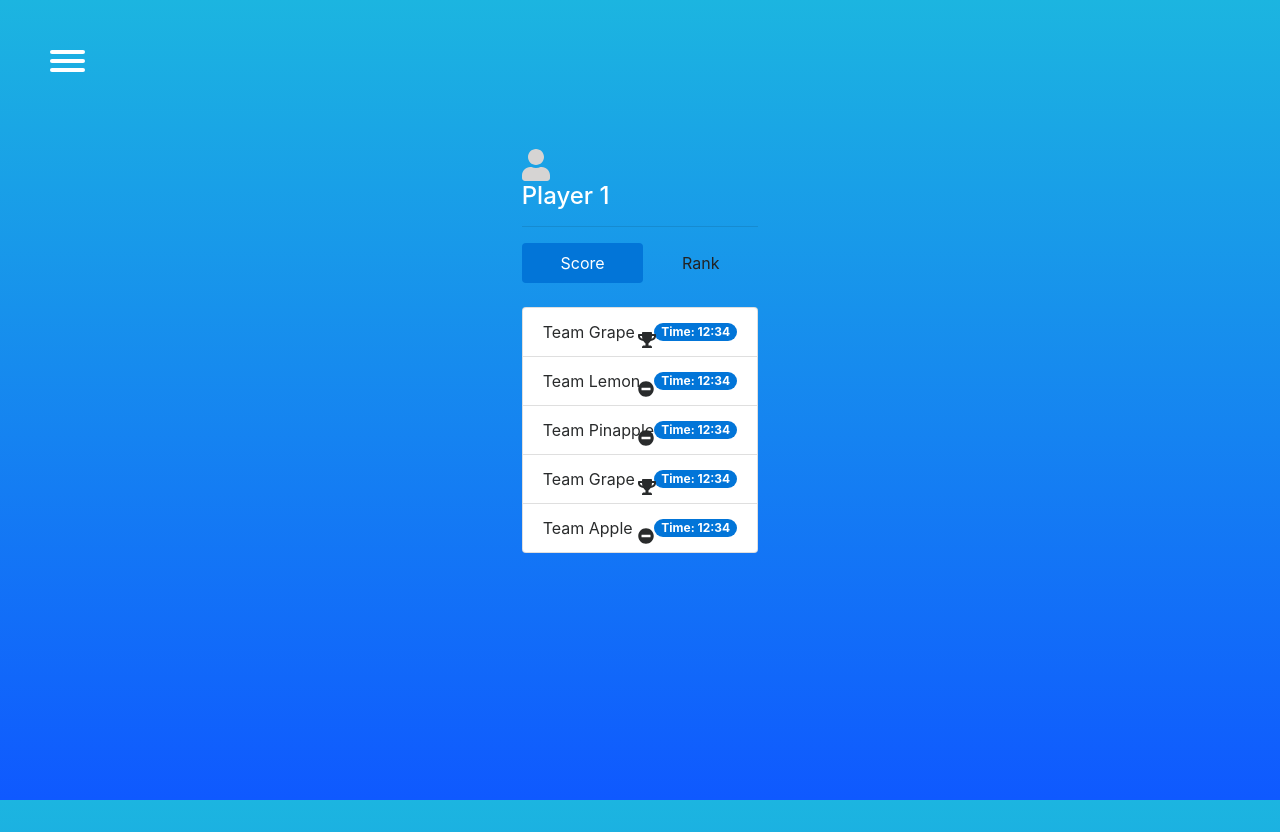
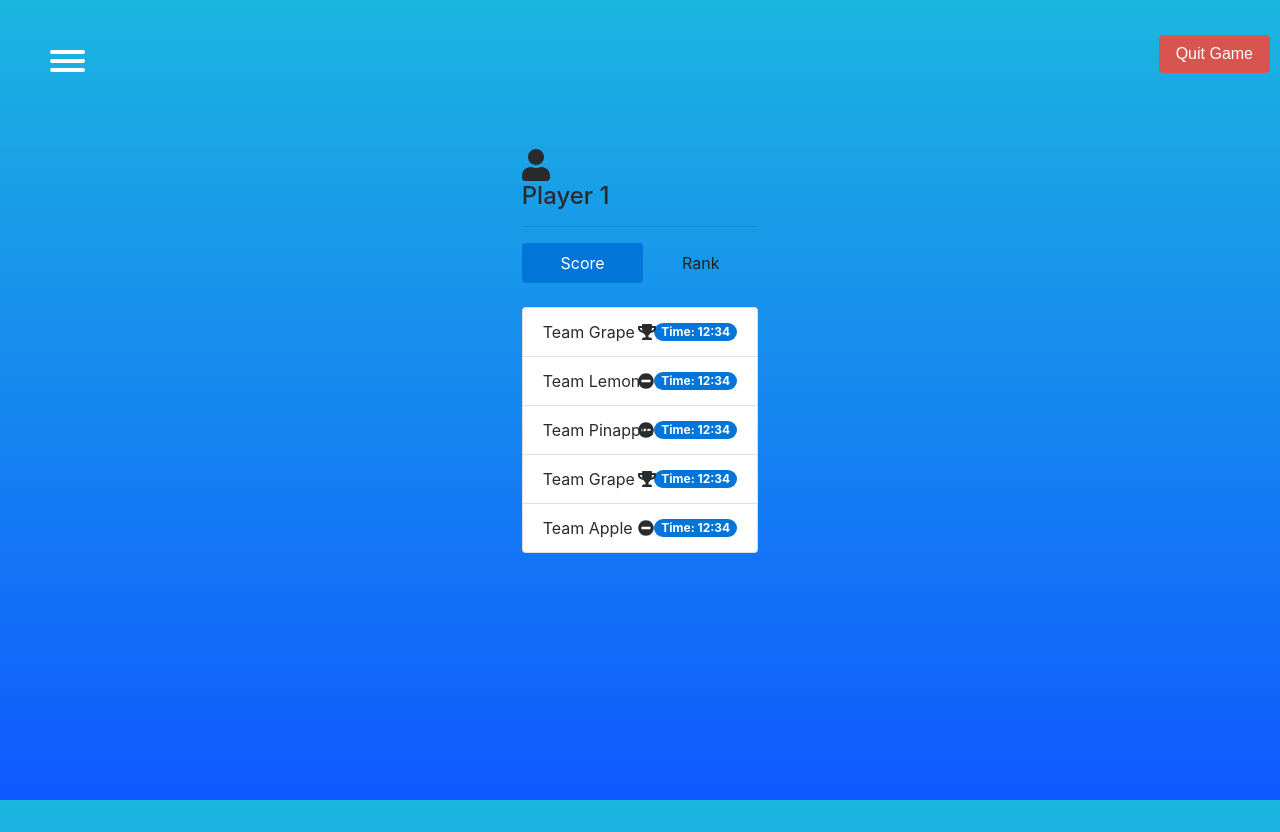
Before and after one commit to obed123456/teamgrape, a PHP site: page /leaderboard.html in a window 1280 px wide. Run offline with PHP 8.4, Linux system fonts and the light colour scheme; some libraries are stand-ins or nearby versions.

Commit message:
added new class '.score'

```diff
--- a/CSS/stylesheet.css
+++ b/CSS/stylesheet.css
@@ -120,11 +120,11 @@ color:white
 }
 }
 /* Vinster och förluster icon center*/
-#score svg:not(:root).svg-inline--fa {
+.score svg:not(:root).svg-inline--fa {
     overflow: visible;
     position: absolute;
     left: 49%;
-	top:50%;
+    top: 35%;
 }
 /* Profil leaderboard icon */
 .player svg:not(:root).svg-inline--fa {
--- a/leaderboard.html
+++ b/leaderboard.html
@@ -27,7 +27,7 @@
                 <a href="#">
                     <li>Leaderboard</li>
                 </a>
-                <a href="joinplayer.html">
+                <a href="#">
                     <li>Join a Team</li>
                 </a>
                 <a href="#">
@@ -42,15 +42,14 @@
             </ul>
         </div>
     </nav>
+    <button type="button" class="btn btn-danger mx-auto d-block float-right pull-right"><a href="startpage.html">Quit Game</a></button>
 
 
     <section class="d-flex align-items-center" style="height: 100vh;">
 
       <div class="container-fluid">
-	  <div class="player">
         <span class="fa fa-2x fa-user"></span>
-        <h4 class="text-white">Player 1</h4>
-		</div>
+        <h4>Player 1</h4>
         <hr>
         <ul class="nav nav-pills nav-fill">
           <li class="nav-item"><a class="nav-link active" href="#score" data-toggle="tab">Score</a></li>
@@ -65,7 +64,7 @@
           <div class="tab-content">
               <div class="tab-pane fade show active" id="score" role="tabpanel">
                   <div>
-                      <ul id="score" class="list-group" style="min-height: 40vh; overflow-y: hidden; overflow-x: hidden;">
+                      <ul id="score" class="score list-group" style="min-height: 40vh; overflow-y: hidden; overflow-x: hidden;">
                           <li class="list-group-item d-flex justify-content-between align-items-center">Team Grape
                             <i class="fas fa-trophy"></i>
                             <span class="badge badge-primary badge-pill">Time: 12:34</span>
@@ -93,36 +92,38 @@
               <div class="tab-pane fade" id="rank" role="tabpanel">
                   <div>
                       <ul id="rank" class="list-group" style="min-height: 40vh; overflow-y:hidden; overflow-x: hidden;">
-                          <li class="list-group-item d-flex justify-content-between align-items-center">Team 1
-                              <span class="badge badge-primary badge-pill">4 Players</span>
+                          <li class="list-group-item d-flex justify-content-between align-items-center">1
+                              <div class="">
+
+                              </div> <span class="badge badge-primary badge-pill">5</span>
                               <div>
                                   <i class="fas fa-lg fa-check mr-2 green"></i>
                                   <i class="fas  fa-lg fa-times red"></i>
                               </div>
                           </li>
-                          <li class="list-group-item d-flex justify-content-between align-items-center">Team 2
-                              <span class="badge badge-primary badge-pill">3 Players</span>
+                          <li class="list-group-item d-flex justify-content-between align-items-center">Player 2
+                              <span class="badge badge-primary badge-pill">4 wins</span>
                               <div>
                                   <i class="fas fa-lg fa-check mr-2 green"></i>
                                   <i class="fas  fa-lg fa-times red"></i>
                               </div>
                           </li>
-                          <li class="list-group-item d-flex justify-content-between align-items-center">Team 3
-                              <span class="badge badge-primary badge-pill">2 Players</span>
+                          <li class="list-group-item d-flex justify-content-between align-items-center">Player 3
+                              <span class="badge badge-primary badge-pill">3 wins</span>
                               <div>
                                   <i class="fas fa-lg fa-check mr-2 green"></i>
                                   <i class="fas  fa-lg fa-times red"></i>
                               </div>
                           </li>
-                          <li class="list-group-item d-flex justify-content-between align-items-center">Team 4
-                              <span class="badge badge-primary badge-pill">4 Players</span>
+                          <li class="list-group-item d-flex justify-content-between align-items-center">Player 4
+                              <span class="badge badge-primary badge-pill">2 wins</span>
                               <div>
                                   <i class="fas fa-lg fa-check mr-2 green"></i>
                                   <i class="fas  fa-lg fa-times red"></i>
                               </div>
                           </li>
-                          <li class="list-group-item d-flex justify-content-between align-items-center">Team 5
-                              <span class="badge badge-primary badge-pill">4 Players</span>
+                          <li class="list-group-item d-flex justify-content-between align-items-center">Player 5
+                              <span class="badge badge-primary badge-pill">1 win</span>
                               <div>
                                   <i class="fas fa-lg fa-check mr-2 green" Alt="Accept"></i>
                                   <i class="fas  fa-lg fa-times red" Alt="Red"></i>
@@ -136,30 +137,6 @@
       </div>
     </section>
 
-	<!-- Modal help -->
-<div class="modal fade" id="rulesAbout" tabindex="-1" role="dialog" aria-labelledby="exampleModalLongTitle" aria-hidden="true">
-  <div class="modal-dialog" role="document">
-    <div class="modal-content">
-      <div class="modal-header">
-        <h5 class="modal-title" id="rulesAbout">About &amp; Rules</h5>
-        <button type="button" class="close" data-dismiss="modal" aria-label="Close">
-          <span aria-hidden="true">&times;</span>
-        </button>
-      </div>
-      <div class="modal-body">
-        <h3>The Amazing Game</h3>
-        <h4>About</h4>
-        <p class="text-left">Lorem ipsum dolor sit amet, consectetur adipiscing elit. Sed neque arcu, auctor at gravida eget, semper sit amet ipsum. Curabitur at odio vel orci pellentesque tincidunt. Nam eget porttitor erat. Nam eu turpis ac velit tincidunt dictum ut dignissim nunc. Quisque ac faucibus est. Phasellus posuere est ac mollis hendrerit. Etiam nisi dolor, sollicitudin id auctor sit amet, tempor sit amet erat. Aliquam pretium mauris faucibus, gravida libero in, euismod mauris. Ut pellentesque, ex id tincidunt consequat, dui magna commodo dolor, vitae pretium purus dui sit amet enim. Mauris dapibus, ligula eget pulvinar iaculis, mi nunc venenatis ante, a finibus velit massa non lectus. Phasellus hendrerit, neque eu scelerisque dignissim, leo mauris molestie ipsum, non feugiat neque tortor tincidunt mi. Praesent maximus orci eget ex sollicitudin ultricies. Curabitur pretium interdum sapien hendrerit cursus. Pellentesque rutrum, est vel mattis pellentesque, massa metus ultricies turpis, a sodales nisl dolor vitae odio. Pellentesque molestie convallis quam, non accumsan dolor. Vestibulum id tempus mauris.</p>
-        <h4>Rules</h4>
-        <p class="text-left">Lorem ipsum dolor sit amet, consectetur adipiscing elit. Sed neque arcu, auctor at gravida eget, semper sit amet ipsum. Curabitur at odio vel orci pellentesque tincidunt. Nam eget porttitor erat. Nam eu turpis ac velit tincidunt dictum ut dignissim nunc. Quisque ac faucibus est. Phasellus posuere est ac mollis hendrerit. Etiam nisi dolor, sollicitudin id auctor sit amet, tempor sit amet erat. Aliquam pretium mauris faucibus, gravida libero in, euismod mauris. Ut pellentesque, ex id tincidunt consequat, dui magna commodo dolor, vitae pretium purus dui sit amet enim. Mauris dapibus, ligula eget pulvinar iaculis, mi nunc venenatis ante, a finibus velit massa non lectus. Phasellus hendrerit, neque eu scelerisque dignissim, leo mauris molestie ipsum, non feugiat neque tortor tincidunt mi. Praesent maximus orci eget ex sollicitudin ultricies. Curabitur pretium interdum sapien hendrerit cursus. Pellentesque rutrum, est vel mattis pellentesque, massa metus ultricies turpis, a sodales nisl dolor vitae odio. Pellentesque molestie convallis quam, non accumsan dolor. Vestibulum id tempus mauris.</p>
-      </div>
-      <div class="modal-footer">
-        <button type="button" class="btn btn-secondary" data-dismiss="modal">Close</button>
-      </div>
-    </div>
-  </div>
-</div>
-
 
 
 
```
